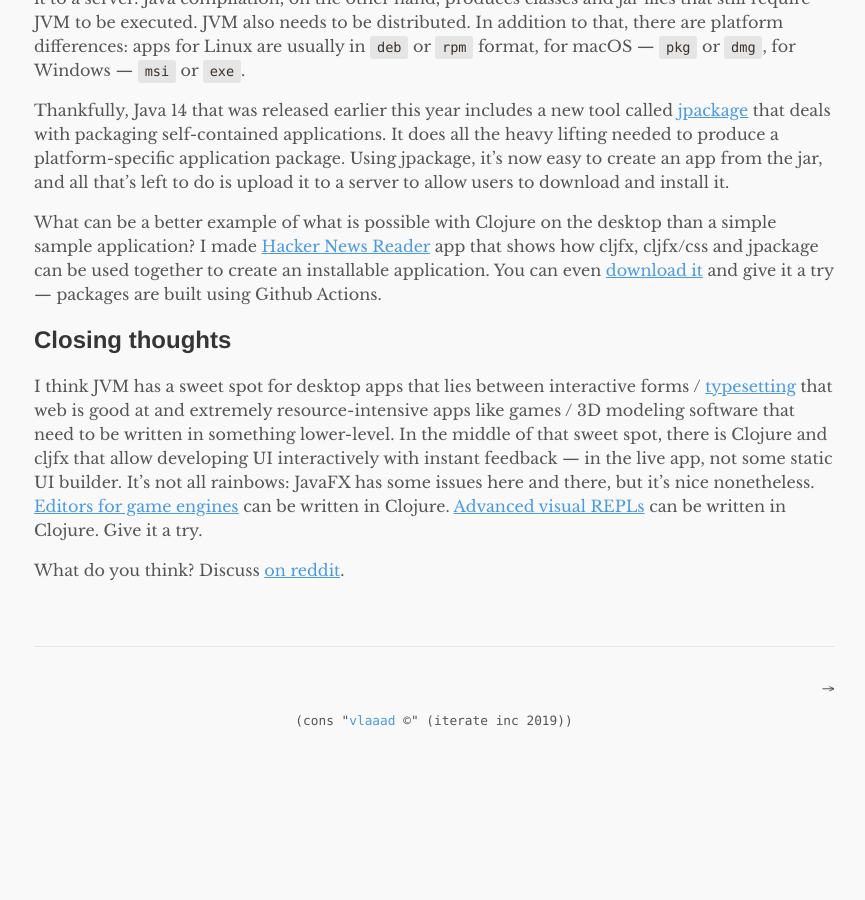
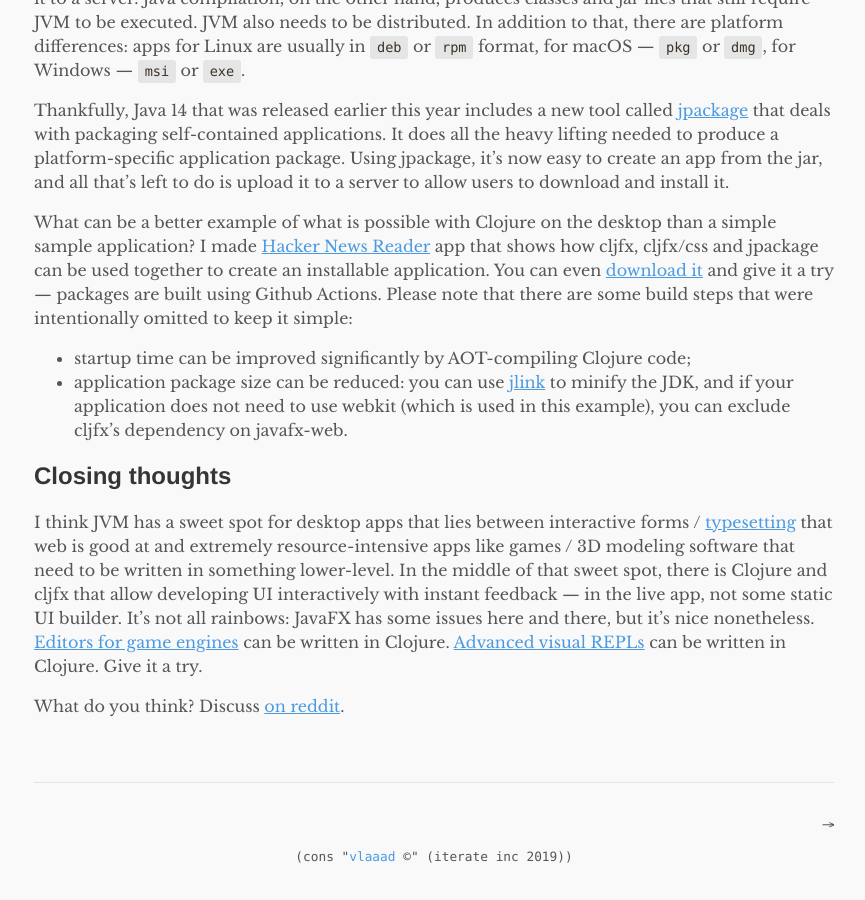
Before and after one commit to vlaaad/vlaaad.github.io, a Jekyll site: the page built from _posts/2020-03-28-year-of-clojure-on-the-desktop.md, in a window 1280 px wide and 900 px high, scrolled down 1896 px. Shown: the whole window, without its empty margins (206-1071 px from the left). Built offline with Jekyll 4.4.1, drawn with Linux system fonts in a browser that asks for light colours; before the commit the page ends 2674 px from its top, so only the background shows below that.

Commit message:
Update 2020-03-28-year-of-clojure-on-the-desktop.md

```diff
--- a/_posts/2020-03-28-year-of-clojure-on-the-desktop.md
+++ b/_posts/2020-03-28-year-of-clojure-on-the-desktop.md
@@ -43,7 +43,9 @@
 
 Thankfully, Java 14 that was released earlier this year includes a new tool called [jpackage](https://openjdk.java.net/jeps/343) that deals with packaging self-contained applications. It does all the heavy lifting needed to produce a platform-specific application package. Using jpackage, it's now easy to create an app from the jar, and all that's left to do is upload it to a server to allow users to download and install it.
 
-What can be a better example of what is possible with Clojure on the desktop than a simple sample application? I made [Hacker News Reader](https://github.com/cljfx/hn) app that shows how cljfx, cljfx/css and jpackage can be used together to create an installable application. You can even [download it](https://github.com/cljfx/hn/releases) and give it a try — packages are built using Github Actions.
+What can be a better example of what is possible with Clojure on the desktop than a simple sample application? I made [Hacker News Reader](https://github.com/cljfx/hn) app that shows how cljfx, cljfx/css and jpackage can be used together to create an installable application. You can even [download it](https://github.com/cljfx/hn/releases) and give it a try — packages are built using Github Actions. Please note that there are some build steps that were intentionally omitted to keep it simple:
+- startup time can be improved significantly by AOT-compiling Clojure code;
+- application package size can be reduced: you can use [jlink](https://docs.oracle.com/javase/9/tools/jlink.htm) to minify the JDK, and if your application does not need to use webkit (which is used in this example), you can exclude cljfx's dependency on javafx-web.
 
 ## Closing thoughts
 
```
